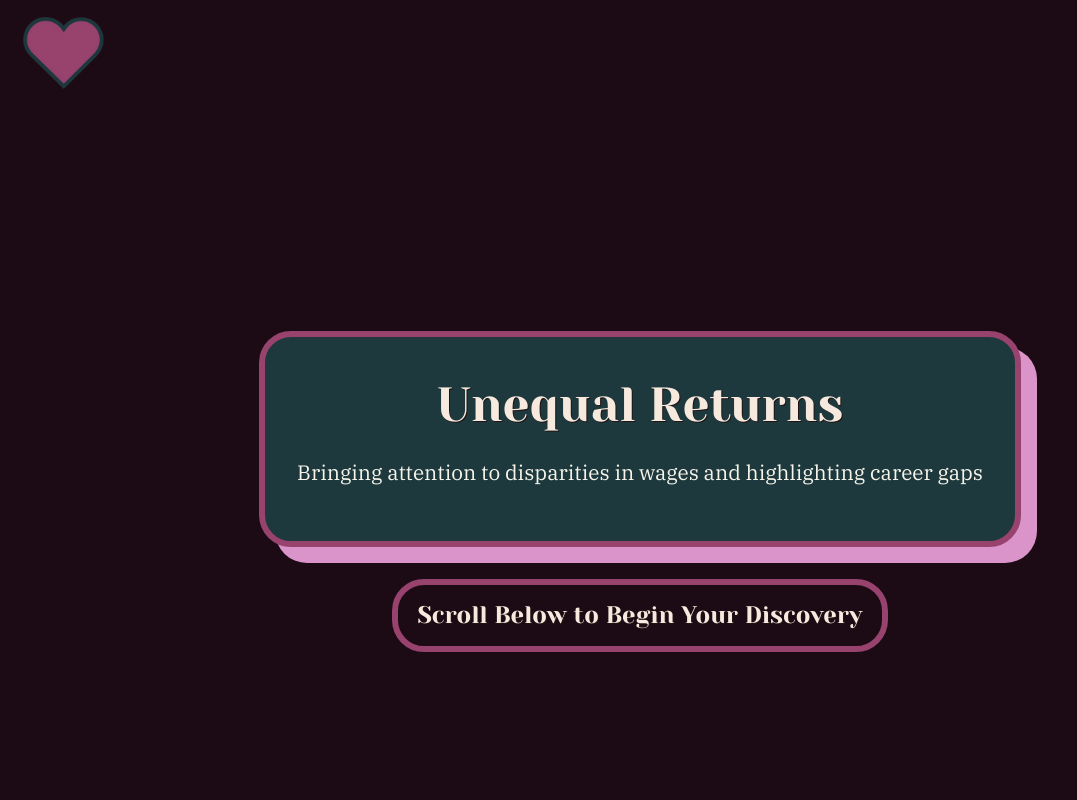
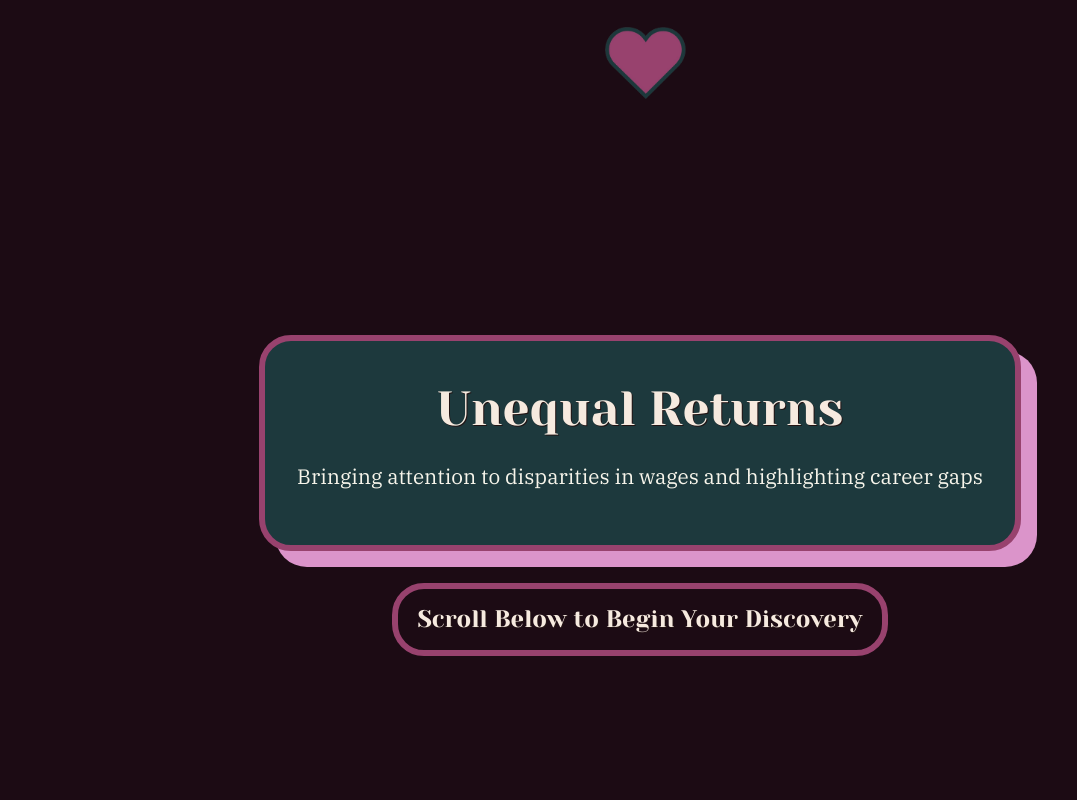
Before and after one commit to rrajesh222/datachallenge, a Svelte app: page / in a window 1280 px wide. Shown: the top 800 px of the page, without its empty margins (0-1077 px from the left). Built offline with nearby package versions, Linux system fonts and the light colour scheme; a web font is replaced by a local one.

Commit message:
changed heart position

```diff
--- a/src/sections/StemDegreeComparisonPage.svelte
+++ b/src/sections/StemDegreeComparisonPage.svelte
@@ -100,9 +100,9 @@ let showAnimatedImage = false;
 </ArticleText>
 
 <div  use:animateOnView on:startAnimation={handleImageAnimation}>
-{#if showImage}
-    <img class = "disp" src="blackRed.jpg" alt="image" transition:fade={{duration: 2000, delay: 100}} />
-{/if}
+<!-- {#if showImage} -->
+    <img class = "disp" src="blackRed.jpg" alt="image" style="opacity: {showImage ? 1 : 0}; transition: opacity 3s ease-out;"/>
+<!-- {/if} -->
 </div>
 
 <ArticleText>
@@ -166,6 +166,7 @@ body {
 h2{
    color:rgb(250, 215, 250);
   font-family:"IBM Plex Serif";
+  padding: 50px;
 }
 .card1 {
   text-align:center;
--- a/src/sections/TitleSection.svelte
+++ b/src/sections/TitleSection.svelte
@@ -22,7 +22,10 @@
 <style>
   img{
 
-    width:100px;
-    height:auto;
+    display: block;
+   margin: 0 auto;
+   width: 100px;
+   padding-top: 10px;
+
   }
 </style>
```
